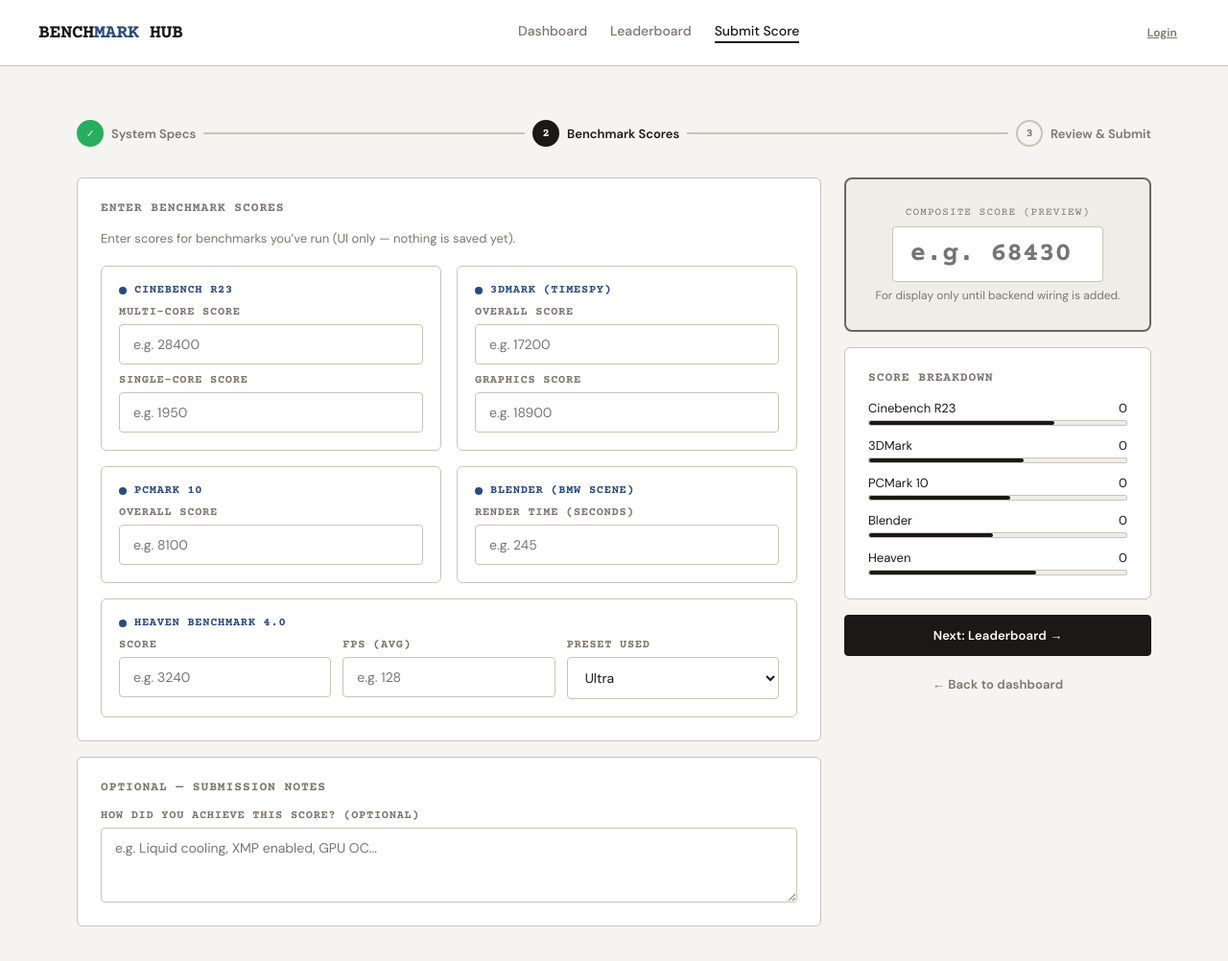
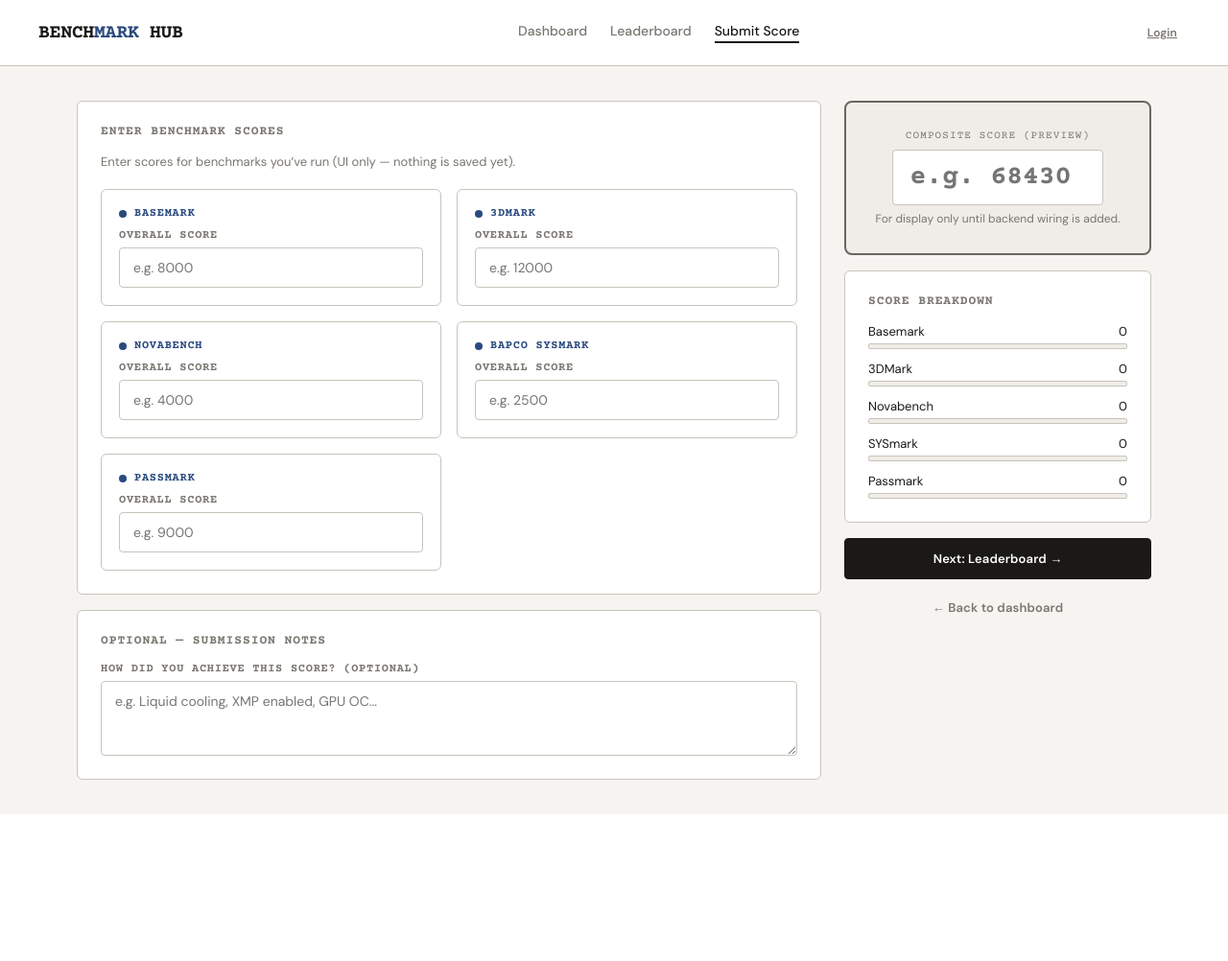
Before and after one commit to C00471311/Distributed-Computing-Benchmarking-Project, a PHP site: page /submit-score.php in a window 1280 px wide. Shown: the whole page at 96% size. After the commit the page ends 849 px from the top, so only its background shows below. Run offline with PHP 8.4, Linux system fonts and the light colour scheme.

Commit message:
Fix: Changes in submit score, login and admin and gitignore

```diff
--- a/XAMPP_Stuff/benchmark-hub.css
+++ b/XAMPP_Stuff/benchmark-hub.css
@@ -148,6 +148,12 @@
   background: white;
   color: var(--text);
   outline: none;
+}
+.form-field select {
+  text-overflow: ellipsis;
+  white-space: nowrap;
+  overflow: hidden;
+  padding-right: 14px;
 }
 .form-field input:focus, .form-field select:focus { border-color: var(--blueprint); }
 .form-field .placeholder-val { color: var(--text-muted); font-style: italic; }
--- a/XAMPP_Stuff/submit-score.php
+++ b/XAMPP_Stuff/submit-score.php
@@ -13,7 +13,7 @@
   <?php render_header('submit-score'); ?>
 
   <div class="content-wrap">
-    <div class="steps" style="margin-top:20px;">
+    <!-- <div class="steps" style="margin-top:20px;">
       <div class="step done">
         <div class="step-num">✓</div>
         <span>System Specs</span>
@@ -28,7 +28,7 @@
         <div class="step-num">3</div>
         <span>Review &amp; Submit</span>
       </div>
-    </div>
+    </div> -->
 
     <form method="post" action="save-submission.php">
       <div style="display:grid; grid-template-columns:1fr 320px; gap:24px;">
@@ -39,64 +39,42 @@
 
             <div class="benchmark-input-grid">
               <div class="benchmark-card">
-                <div class="bname"><span class="dot"></span>Cinebench R23</div>
+                <div class="bname"><span class="dot"></span>Basemark</div>
                 <div class="form-field">
-                  <label for="cinebench_multi">Multi-Core Score</label>
-                  <input id="cinebench_multi" name="cinebench_multi" type="number" placeholder="e.g. 28400">
-                </div>
-                <div class="form-field" style="margin-top:10px;">
-                  <label for="cinebench_single">Single-Core Score</label>
-                  <input id="cinebench_single" name="cinebench_single" type="number" placeholder="e.g. 1950">
+                  <label for="score_basemark">Overall Score</label>
+                  <input id="score_basemark" name="basemark" type="number" placeholder="e.g. 8000" class="score-input" data-target="basemark">
                 </div>
               </div>
 
               <div class="benchmark-card">
-                <div class="bname"><span class="dot"></span>3DMark (TimeSpy)</div>
+                <div class="bname"><span class="dot"></span>3DMark</div>
                 <div class="form-field">
-                  <label for="timespy_overall">Overall Score</label>
-                  <input id="timespy_overall" name="timespy_overall" type="number" placeholder="e.g. 17200">
-                </div>
-                <div class="form-field" style="margin-top:10px;">
-                  <label for="timespy_graphics">Graphics Score</label>
-                  <input id="timespy_graphics" name="timespy_graphics" type="number" placeholder="e.g. 18900">
+                  <label for="score_3dmark">Overall Score</label>
+                  <input id="score_3dmark" name="3dmark" type="number" placeholder="e.g. 12000" class="score-input" data-target="3dmark">
                 </div>
               </div>
 
               <div class="benchmark-card">
-                <div class="bname"><span class="dot"></span>PCMark 10</div>
+                <div class="bname"><span class="dot"></span>Novabench</div>
                 <div class="form-field">
-                  <label for="pcmark10_overall">Overall Score</label>
-                  <input id="pcmark10_overall" name="pcmark10_overall" type="number" placeholder="e.g. 8100">
+                  <label for="score_novabench">Overall Score</label>
+                  <input id="score_novabench" name="novabench" type="number" placeholder="e.g. 4000" class="score-input" data-target="novabench">
                 </div>
               </div>
 
               <div class="benchmark-card">
-                <div class="bname"><span class="dot"></span>Blender (BMW Scene)</div>
+                <div class="bname"><span class="dot"></span>BAPco SYSmark</div>
                 <div class="form-field">
-                  <label for="blender_render_time">Render Time (seconds)</label>
-                  <input id="blender_render_time" name="blender_render_time" type="number" placeholder="e.g. 245">
+                  <label for="score_sysmark">Overall Score</label>
+                  <input id="score_sysmark" name="sysmark" type="number" placeholder="e.g. 2500" class="score-input" data-target="sysmark">
                 </div>
               </div>
 
-              <div class="benchmark-card" style="grid-column:1/-1;">
-                <div class="bname"><span class="dot"></span>Heaven Benchmark 4.0</div>
-                <div style="display:grid;grid-template-columns:1fr 1fr 1fr; gap:12px;">
-                  <div class="form-field">
-                    <label for="heaven_score">Score</label>
-                    <input id="heaven_score" name="heaven_score" type="number" placeholder="e.g. 3240">
-                  </div>
-                  <div class="form-field">
-                    <label for="heaven_fps_avg">FPS (avg)</label>
-                    <input id="heaven_fps_avg" name="heaven_fps_avg" type="number" placeholder="e.g. 128">
-                  </div>
-                  <div class="form-field">
-                    <label for="heaven_preset">Preset Used</label>
-                    <select id="heaven_preset" name="heaven_preset">
-                      <option>Ultra</option>
-                      <option>Extreme</option>
-                      <option>High</option>
-                    </select>
-                  </div>
+              <div class="benchmark-card">
+                <div class="bname"><span class="dot"></span>Passmark</div>
+                <div class="form-field">
+                  <label for="score_passmark">Overall Score</label>
+                  <input id="score_passmark" name="passmark" type="number" placeholder="e.g. 9000" class="score-input" data-target="passmark">
                 </div>
               </div>
             </div>
@@ -126,33 +104,33 @@
             <div style="display:flex;flex-direction:column;gap:12px;">
               <div>
                 <div style="display:flex;justify-content:space-between;font-size:13px;margin-bottom:4px;">
-                  <span>Cinebench R23</span><span class="score-val" style="font-size:13px;">0</span>
+                  <span>Basemark</span><span class="score-val" id="val-basemark" style="font-size:13px;">0</span>
                 </div>
-                <div class="score-bar-track"><div class="score-bar-fill" style="width:72%"></div></div>
+                <div class="score-bar-track"><div class="score-bar-fill" id="bar-basemark" style="width:0%"></div></div>
               </div>
               <div>
                 <div style="display:flex;justify-content:space-between;font-size:13px;margin-bottom:4px;">
-                  <span>3DMark</span><span class="score-val" style="font-size:13px;">0</span>
+                  <span>3DMark</span><span class="score-val" id="val-3dmark" style="font-size:13px;">0</span>
                 </div>
-                <div class="score-bar-track"><div class="score-bar-fill" style="width:60%"></div></div>
+                <div class="score-bar-track"><div class="score-bar-fill" id="bar-3dmark" style="width:0%"></div></div>
               </div>
               <div>
                 <div style="display:flex;justify-content:space-between;font-size:13px;margin-bottom:4px;">
-                  <span>PCMark 10</span><span class="score-val" style="font-size:13px;">0</span>
+                  <span>Novabench</span><span class="score-val" id="val-novabench" style="font-size:13px;">0</span>
                 </div>
-                <div class="score-bar-track"><div class="score-bar-fill" style="width:55%"></div></div>
+                <div class="score-bar-track"><div class="score-bar-fill" id="bar-novabench" style="width:0%"></div></div>
               </div>
               <div>
                 <div style="display:flex;justify-content:space-between;font-size:13px;margin-bottom:4px;">
-                  <span>Blender</span><span class="score-val" style="font-size:13px;">0</span>
+                  <span>SYSmark</span><span class="score-val" id="val-sysmark" style="font-size:13px;">0</span>
                 </div>
-                <div class="score-bar-track"><div class="score-bar-fill" style="width:48%"></div></div>
+                <div class="score-bar-track"><div class="score-bar-fill" id="bar-sysmark" style="width:0%"></div></div>
               </div>
               <div>
                 <div style="display:flex;justify-content:space-between;font-size:13px;margin-bottom:4px;">
-                  <span>Heaven</span><span class="score-val" style="font-size:13px;">0</span>
+                  <span>Passmark</span><span class="score-val" id="val-passmark" style="font-size:13px;">0</span>
                 </div>
-                <div class="score-bar-track"><div class="score-bar-fill" style="width:65%"></div></div>
+                <div class="score-bar-track"><div class="score-bar-fill" id="bar-passmark" style="width:0%"></div></div>
               </div>
             </div>
           </div>
@@ -170,5 +148,24 @@
     </form>
   </div>
 </div>
+
+<script>
+document.addEventListener('DOMContentLoaded', () => {
+  const inputs = document.querySelectorAll('.score-input');
+  // Arbitrary max value for the progress bar visualization
+  const MAX_VAL = 15000;
+
+  inputs.forEach(input => {
+    input.addEventListener('input', (e) => {
+      const target = e.target.dataset.target;
+      const val = parseInt(e.target.value) || 0;
+
+      document.getElementById(`val-${target}`).textContent = val.toLocaleString();
+      const percent = Math.min(Math.max((val / MAX_VAL) * 100, 0), 100);
+      document.getElementById(`bar-${target}`).style.width = percent + '%';
+    });
+  });
+});
+</script>
 </body>
 </html>
```
Also changed, not shown: XAMPP_Stuff/login.php (+7 -9 lines), 1 other file.
